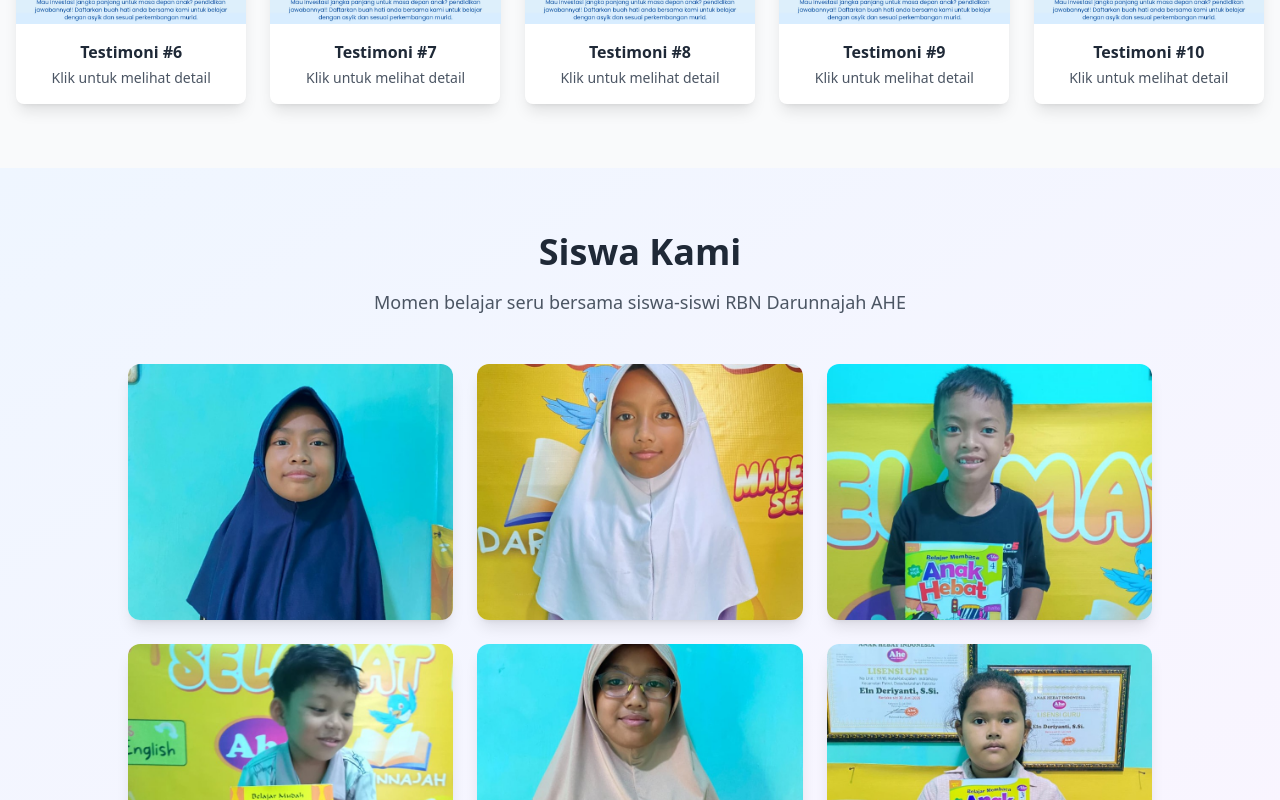
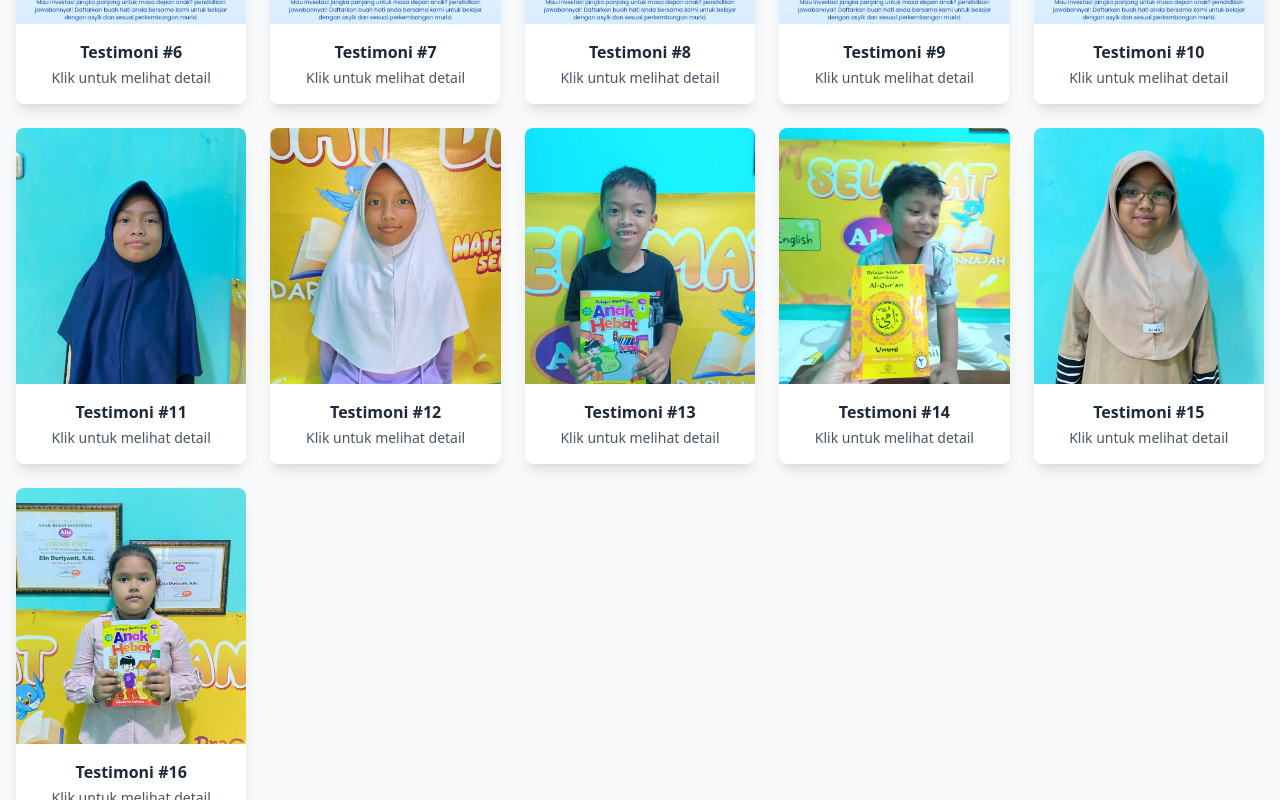
Before and after one commit to cecepns/darunnajah-ahe, a React (Vite) app: page / in a window 1280 px wide. Shown: the part 4760-5560 px from the top of the page. Built offline with nearby package versions, Linux system fonts and the light colour scheme.

Commit message:
fix: bug

```diff
--- a/src/components/Home.jsx
+++ b/src/components/Home.jsx
@@ -8,7 +8,6 @@ import Programs from './Programs';
 import WhyChooseUs from './WhyChooseUs';
 import Testimonial from './Testimonial';
 import ParentTestimonial from './ParentTestimonial';
-import StudentsGallery from './StudentsGallery';
 import Contact from './Contact';
 import Footer from './Footer';
 
@@ -29,7 +28,6 @@ const Home = () => {
       <WhyChooseUs />
       <ParentTestimonial />
       <Testimonial />
-      <StudentsGallery />
       <Contact />
       <Footer />
     </div>
--- a/src/components/StudentsGallery.jsx
+++ /dev/null
@@ -1,82 +0,0 @@
-import { useState } from 'react';
-import siswa1 from '../assets/siswa/1.png';
-import siswa2 from '../assets/siswa/2.png';
-import siswa3 from '../assets/siswa/3.png';
-import siswa4 from '../assets/siswa/4.png';
-import siswa5 from '../assets/siswa/5.png';
-import siswa6 from '../assets/siswa/6.png';
-
-const StudentsGallery = () => {
-  const [selectedImage, setSelectedImage] = useState(null);
-
-  const students = [
-    { id: 1, image: siswa1 },
-    { id: 2, image: siswa2 },
-    { id: 3, image: siswa3 },
-    { id: 4, image: siswa4 },
-    { id: 5, image: siswa5 },
-    { id: 6, image: siswa6 },
-  ];
-
-  return (
-    <section id="siswa" className="py-16 bg-gradient-to-br from-blue-50 to-purple-50">
-      <div className="container mx-auto px-4">
-        <div className="text-center mb-12" data-aos="fade-up">
-          <h2 className="text-4xl font-bold text-gray-800 mb-4">
-            Siswa Kami
-          </h2>
-          <p className="text-lg text-gray-600 max-w-2xl mx-auto">
-            Momen belajar seru bersama siswa-siswi RBN Darunnajah AHE
-          </p>
-        </div>
-
-        <div className="grid grid-cols-2 md:grid-cols-3 lg:grid-cols-3 gap-6 max-w-5xl mx-auto">
-          {students.map((student, index) => (
-            <div
-              key={student.id}
-              className="group cursor-pointer transform transition-all duration-300 hover:scale-105"
-              data-aos="fade-up"
-              data-aos-delay={index * 80}
-              onClick={() => setSelectedImage(student.image)}
-            >
-              <div className="bg-white rounded-xl shadow-lg overflow-hidden hover:shadow-xl transition-shadow duration-300">
-                <img
-                  src={student.image}
-                  alt={`Siswa AHE ${student.id}`}
-                  className="w-full h-64 object-cover object-center group-hover:brightness-110 transition-all duration-300"
-                />
-              </div>
-            </div>
-          ))}
-        </div>
-
-        {selectedImage && (
-          <div
-            className="fixed inset-0 bg-black bg-opacity-75 flex items-center justify-center z-50 p-4"
-            onClick={() => setSelectedImage(null)}
-          >
-            <div className="relative max-w-lg max-h-[90vh]">
-              <img
-                src={selectedImage}
-                alt="Foto siswa"
-                className="max-w-full max-h-[85vh] object-contain rounded-lg shadow-2xl"
-                onClick={(e) => e.stopPropagation()}
-              />
-              <button
-                onClick={() => setSelectedImage(null)}
-                className="absolute -top-2 -right-2 text-white bg-black bg-opacity-50 hover:bg-opacity-75 rounded-full p-2 transition-all duration-300"
-                aria-label="Tutup"
-              >
-                <svg className="w-5 h-5" fill="none" stroke="currentColor" viewBox="0 0 24 24">
-                  <path strokeLinecap="round" strokeLinejoin="round" strokeWidth={2} d="M6 18L18 6M6 6l12 12" />
-                </svg>
-              </button>
-            </div>
-          </div>
-        )}
-      </div>
-    </section>
-  );
-};
-
-export default StudentsGallery;
--- a/src/components/Testimonial.jsx
+++ b/src/components/Testimonial.jsx
@@ -11,6 +11,12 @@ import testimonial7 from '../assets/testimonial/7.jpeg';
 import testimonial8 from '../assets/testimonial/8.jpeg';
 import testimonial9 from '../assets/testimonial/9.jpeg';
 import testimonial10 from '../assets/testimonial/10.jpeg';
+import siswa1 from '../assets/siswa/1.png';
+import siswa2 from '../assets/siswa/2.png';
+import siswa3 from '../assets/siswa/3.png';
+import siswa4 from '../assets/siswa/4.png';
+import siswa5 from '../assets/siswa/5.png';
+import siswa6 from '../assets/siswa/6.png';
 
 const Testimonial = () => {
   const [selectedImage, setSelectedImage] = useState(null);
@@ -26,6 +32,12 @@ const Testimonial = () => {
     { id: 8, image: testimonial8 },
     { id: 9, image: testimonial9 },
     { id: 10, image: testimonial10 },
+    { id: 11, image: siswa1 },
+    { id: 12, image: siswa2 },
+    { id: 13, image: siswa3 },
+    { id: 14, image: siswa4 },
+    { id: 15, image: siswa5 },
+    { id: 16, image: siswa6 },
   ];
 
   const openModal = (image) => {
```
